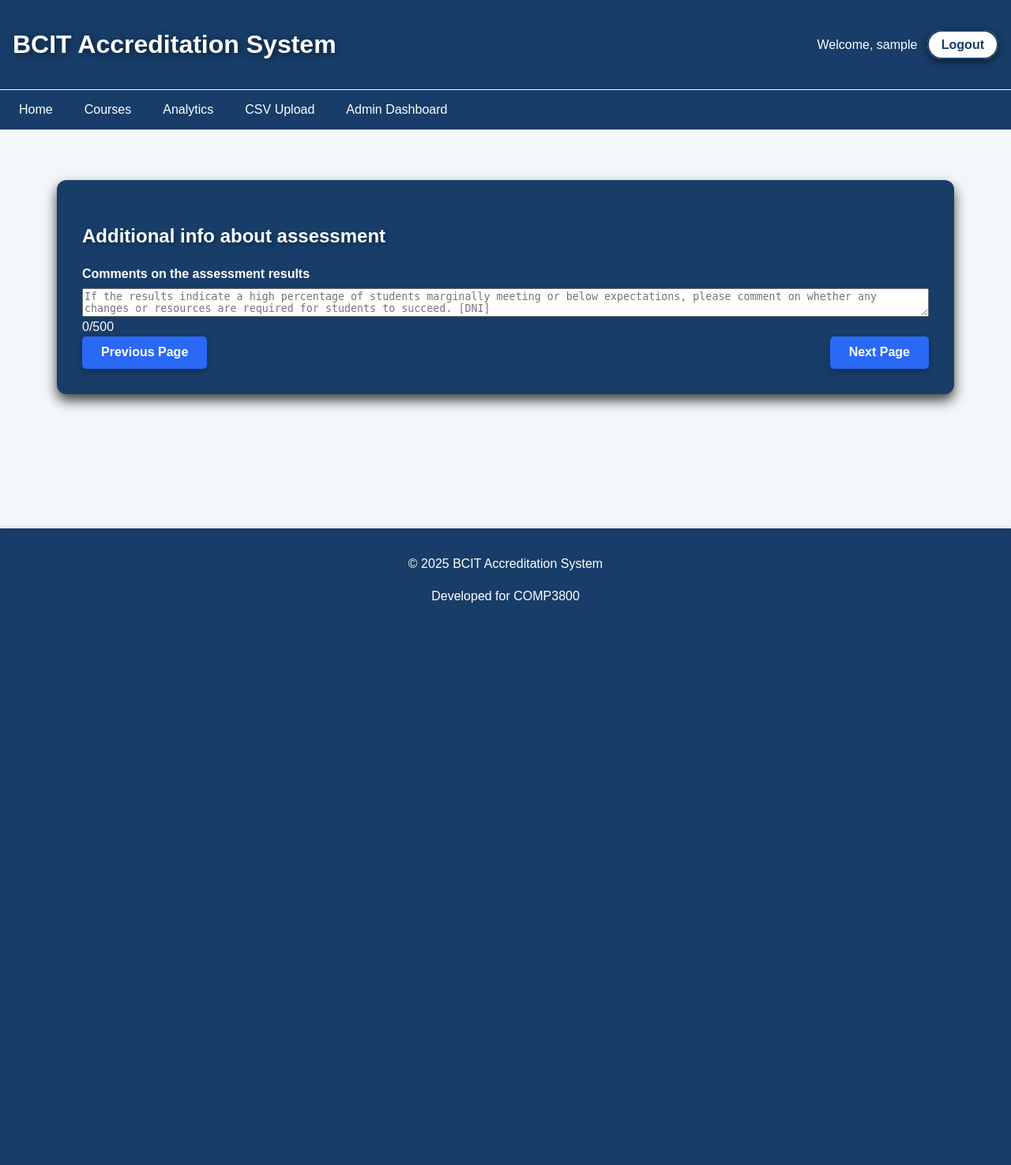
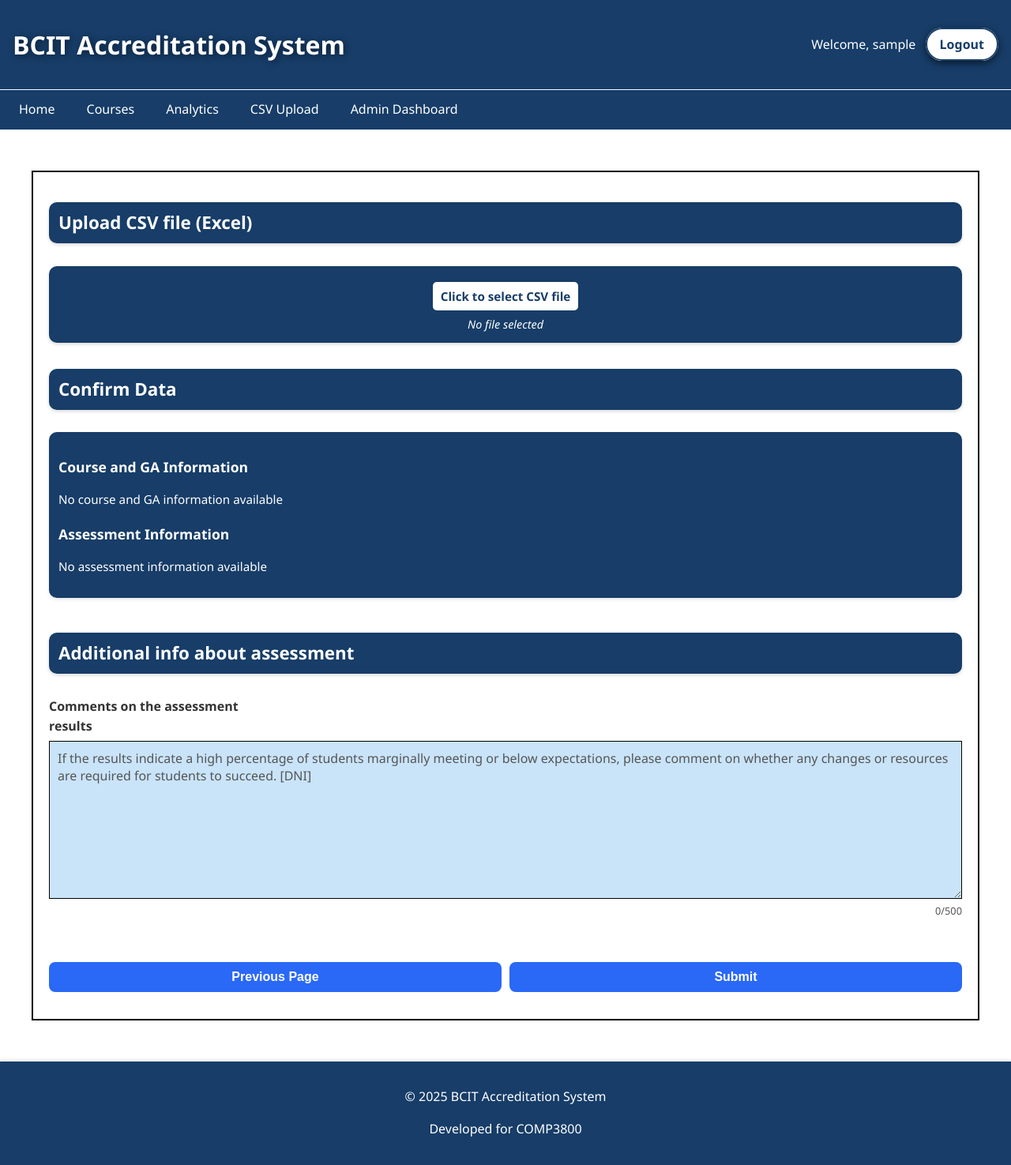
Before and after one commit to owensweet/proj1047-accreditation-db, a Django app: page /form/step3/ in a window 1280 px wide. Shown: the whole page at 79% size. Before the commit the page ends 763 px from the top, so only its background shows below. Run offline with Django 5.2, Linux system fonts and the light colour scheme; the visitor is signed in with stand-in values (Sample User, id 1).

Commit message:
(combined f3+f4,changed f5 to f4, fixed views and URLs to match changes)

```diff
--- a/backend/accreditation/urls.py
+++ b/backend/accreditation/urls.py
@@ -18,7 +18,7 @@
     path('form/step1/', views.form_step1_view, name='form_step1'),
     path('form/step2/', views.form_step2_view, name='form_step2'),
     path('form/step3/', views.form_step3_view, name='form_step3'),
-    path('form/step4/', views.form_step4_view, name='form_step4'),
+    # path('form/step4/', views.form_step4_view, name='form_step4'),
     path('form/success/', views.form_success_view, name='form_success'),
     path('form/submit/', views.form_submit_view, name='form_submit'),
 
--- a/backend/accreditation/views.py
+++ b/backend/accreditation/views.py
@@ -261,23 +261,16 @@
 @login_required
 def form_step3_view(request):
     """
-    Display the third step of the form
+    Display the third step of the form (comments & confirmation)
     """
-    return render(request, 'bcit_accreditation/bcit_accred_f3_assessment_comment.html')
-
-@login_required
-def form_step4_view(request):
-    """
-    Display the fourth step of the form
-    """
-    return render(request, 'bcit_accreditation/bcit_accred_f4_data_and_confirmation.html')
+    return render(request, 'bcit_accreditation/bcit_accred_f3_comment_and_confirmation.html')
 
 @login_required
 def form_success_view(request):
     """
     Display the success page after form submission
     """
-    return render(request, 'bcit_accreditation/bcit_accred_f5_successful_upload.html')
+    return render(request, 'bcit_accreditation/bcit_accred_f4_successful_upload.html')
 
 @login_required
 def form_submit_view(request):
--- /dev/null
+++ b/frontend/static/css/form3.css
@@ -0,0 +1,184 @@
+/* ===========================
+   F3 Container Styles
+=========================== */
+.f3container {
+    font-family: 'Segoe UI', Tahoma, Geneva, Verdana, sans-serif;
+    max-width: 1300px;
+    margin: 20px auto;
+    padding: 20px;
+    border: 2px solid #000;
+    box-sizing: border-box;
+    display: flex;
+    flex-direction: column;
+}
+
+/* Section Headers */
+.section-header {
+    width: 100%;
+    margin-bottom: 10px;
+}
+
+.heading {
+    font-size: 1.4rem;
+    font-weight: bold;
+    color: white;
+    background-color: #173d68;
+    padding: 8px 12px;
+    border-radius: 10px;
+    box-shadow: 0 2px 4px rgba(0, 0, 0, 0.15);
+}
+
+/* Upload Section, Data, and Buttons Container */
+.upload-container,
+.data-container,
+.comments-container,
+.button-group {
+    width: 100%;
+    margin-bottom: 14px;
+}
+
+/* File Upload Styling */
+.file-upload {
+    background-color: #173d68;
+    padding: 12px;
+    border-radius: 10px;
+    color: white;
+    text-align: center;
+    box-shadow: 0 2px 4px rgba(0, 0, 0, 0.15);
+}
+
+.file-input {
+    display: none;
+}
+
+.file-label {
+    display: inline-block;
+    background-color: white;
+    color: #173d68;
+    padding: 6px 10px;
+    border-radius: 5px;
+    cursor: pointer;
+    font-weight: bold;
+    margin-top: 8px;
+    transition: background-color 0.3s;
+    font-size: 0.95rem;
+}
+
+.file-label:hover {
+    background-color: #dce6f3;
+}
+
+.file-info {
+    margin-top: 6px;
+    font-style: italic;
+    font-size: 0.9rem;
+}
+
+/* User Data Display */
+.user-data > div {
+    background-color: #173d68;
+    color: white;
+    padding: 12px;
+    border-radius: 10px;
+    margin-bottom: 12px;
+    box-shadow: 0 2px 4px rgba(0, 0, 0, 0.1);
+    font-size: 0.95rem;
+}
+
+.user-data h3 {
+    margin-bottom: 6px;
+    font-size: 1.1rem;
+    color: white;
+}
+
+.user-data span {
+    display: inline-block;
+    min-width: 140px;
+    font-weight: 600;
+    margin-bottom: 3px;
+}
+
+/* Loading text */
+.loading-text {
+    font-style: italic;
+    color: #444;
+    font-size: 0.95rem;
+}
+
+/* Comment field styling */
+.comment-field {
+    margin-bottom: 20px;
+    display: flex;
+    flex-direction: column;
+}
+
+.comment-field label {
+    width: 250px;
+    font-weight: 600;
+    margin-bottom: 5px;
+}
+
+.comment-field textarea {
+    width: 100%;
+    min-height: 200px;
+    background-color: #c9e4f9;
+    border: 1px solid #000;
+    padding: 10px;
+    box-sizing: border-box;
+    font-family: inherit;
+    font-size: 16px;
+    resize: vertical;
+}
+
+.comment-field textarea:focus {
+    outline: none;
+    border-color: #0057a6;
+    background-color: #e9f4ff;
+}
+
+.comment-field textarea::placeholder {
+    color: #555;
+}
+
+.comment-field textarea:focus::placeholder {
+    color: transparent;
+}
+
+.char-counter {
+    align-self: flex-end;
+    font-size: 0.8rem;
+    color: #555;
+    margin-top: 5px;
+}
+
+/* Buttons */
+.button-group {
+    display: flex;
+    justify-content: space-between;
+    gap: 10px;
+    margin-top: 20px;
+}
+
+.button {
+    flex: 1;
+    padding: 10px 16px;
+    border: none;
+    border-radius: 8px;
+    font-size: 1rem;
+    font-weight: bold;
+    color: white;
+    cursor: pointer;
+    transition: background-color 0.3s ease;
+}
+
+.back-button {
+    background-color: #2A68F6;
+}
+
+.submit-button {
+    background-color: #2A68F6;
+}
+
+.button:hover {
+    opacity: 0.9;
+}
--- a/frontend/templates/bcit_accreditation/bcit_accred_f2_info_about_assessment.html
+++ b/frontend/templates/bcit_accreditation/bcit_accred_f2_info_about_assessment.html
@@ -97,7 +97,7 @@
             }
         }
 
-        // Handle form submission - store data and navigate to next page (F3)
+        // Handle form submission - store data and navigate to next page
         form.addEventListener('submit', function(event) {
             event.preventDefault();
 
@@ -111,7 +111,7 @@
             // Store in session storage
             sessionStorage.setItem('f2FormData', JSON.stringify(formData));
 
-            // Navigate to next page (F3)
+            // Navigate to next page (F3 - now combines the old F3 and F4)
             window.location.href = '{% url "form_step3" %}';
         });
 
--- a/frontend/templates/bcit_accreditation/bcit_accred_f3_assessment_comment.html
+++ /dev/null
@@ -1,87 +0,0 @@
-{% extends 'bcit_accreditation/base.html' %}
-
-{% block title %}Assessment Comments - BCIT Accreditation System{% endblock %}
-
-{% block extra_css %}
-{% load static %}
-<link rel="stylesheet" href="{% static 'css/form1.css' %}">
-{% endblock %}
-
-{% block content %}
-<div class="container">
-    <!-- Form Wrapper -->
-    <div class="form-wrapper">
-        <h2>Additional info about assessment</h2>
-
-        <form id="assessmentCommentForm">
-            <!-- Hidden input to store form data across pages -->
-            <input type="hidden" id="formData" class="form-storage">
-            {% csrf_token %}
-
-            <!-- Comments Field -->
-            <div class="form-column">
-                <label for="assessmentComments">Comments on the assessment results</label>
-                <textarea id="assessmentComments" name="assessmentComments" maxlength="500" placeholder="If the results indicate a high percentage of students marginally meeting or below expectations, please comment on whether any changes or resources are required for students to succeed. [DNI]" required></textarea>
-                <div><span id="commentsCounter">0</span>/500</div>
-            </div>
-
-            <!-- Button Row -->
-            <div class="button-row">
-                <button type="button" id="backButton">Previous Page</button>
-                <button type="submit" id="nextButton">Next Page</button>
-            </div>
-        </form>
-    </div>
-</div>
-{% endblock %}
-
-{% block extra_js %}
-<script>
-    document.addEventListener('DOMContentLoaded', function() {
-        // Reference to form elements
-        const form = document.getElementById('assessmentCommentForm');
-        const commentsField = document.getElementById('assessmentComments');
-        const commentsCounter = document.getElementById('commentsCounter');
-
-        // Set up character counting
-        function updateCharCounter() {
-            commentsCounter.textContent = commentsField.value.length;
-        }
-
-        // Add input listener to update character count
-        commentsField.addEventListener('input', updateCharCounter);
-
-        // Load previously stored data if available
-        if (sessionStorage.getItem('f3FormData')) {
-            const storedData = JSON.parse(sessionStorage.getItem('f3FormData'));
-
-            if (storedData.assessmentComments) {
-                commentsField.value = storedData.assessmentComments;
-                updateCharCounter();
-            }
-        }
-
-        // Handle form submission - store data and navigate to next page (F4)
-        form.addEventListener('submit', function(event) {
-            event.preventDefault();
-
-            // Collect form data
-            const formData = {
-                assessmentComments: commentsField.value
-            };
-
-            // Store in session storage
-            sessionStorage.setItem('f3FormData', JSON.stringify(formData));
-
-            // Navigate to next page (F4)
-            window.location.href = '{% url "form_step4" %}';
-        });
-
-        // Handle back button - navigate back to F2
-        document.getElementById('backButton').addEventListener('click', function() {
-            // Navigate back to F2
-            window.location.href = '{% url "form_step2" %}';
-        });
-    });
-</script>
-{% endblock %}
--- a/frontend/templates/bcit_accreditation/bcit_accred_f4_data_and_confirmation.html
+++ b/frontend/templates/bcit_accreditation/bcit_accred_f3_comment_and_confirmation.html
@@ -1,14 +1,14 @@
 {% extends 'bcit_accreditation/base.html' %}
 {% load static %}
 
-{% block title %}Data Confirmation - BCIT Accreditation System{% endblock %}
+{% block title %}Assessment Comments & Confirmation - BCIT Accreditation System{% endblock %}
+
+{% block extra_css %}
+<link rel="stylesheet" href="{% static 'css/form3.css' %}">
+{% endblock %}
 
 {% block content %}
-<!-- CSS Link if base.html doesn't include it -->
-{% load static %}
-<link rel="stylesheet" href="{% static 'css/form4.css' %}">
-
-<div class="page-container">
+<div class="f3container">
     <!-- CSV Upload Heading Container -->
     <div class="section-header">
         <h2 class="heading">Upload CSV file (Excel)</h2>
@@ -31,9 +31,29 @@
     <!-- Data Confirmation Container -->
     <div class="data-container">
         <div id="userData" class="user-data">
-            <!-- Data from F1, F2, F3 will be displayed here -->
+            <!-- Data from F1, F2 will be displayed here -->
             <p class="loading-text">Loading your data...</p>
         </div>
+    </div>
+
+    <!-- Comments Heading Container -->
+    <div class="section-header">
+        <h2 class="heading">Additional info about assessment</h2>
+    </div>
+
+    <!-- Comments Container -->
+    <div class="comments-container">
+        <form id="assessmentCommentForm">
+            <!-- Hidden input to store form data across pages -->
+            <input type="hidden" id="formData" class="form-storage">
+            {% csrf_token %}
+
+            <div class="comment-field">
+                <label for="assessmentComments">Comments on the assessment results</label>
+                <textarea id="assessmentComments" name="assessmentComments" maxlength="500" placeholder="If the results indicate a high percentage of students marginally meeting or below expectations, please comment on whether any changes or resources are required for students to succeed. [DNI]" required></textarea>
+                <div class="char-counter"><span id="commentsCounter">0</span>/500</div>
+            </div>
+        </form>
     </div>
 
     <!-- Action Buttons -->
@@ -47,12 +67,38 @@
 {% block extra_js %}
 <script>
     document.addEventListener('DOMContentLoaded', function() {
+        // Comment fields
+        const commentsField = document.getElementById('assessmentComments');
+        const commentsCounter = document.getElementById('commentsCounter');
+
+        // CSV file handling
         const csvFileInput = document.getElementById('csvFile');
         const csvFileInfo = document.querySelector('.file-info');
         const userData = document.getElementById('userData');
+
+        // Buttons
         const backButton = document.getElementById('backButton');
         const submitButton = document.getElementById('submitButton');
 
+        // Set up character counting for comments
+        function updateCharCounter() {
+            commentsCounter.textContent = commentsField.value.length;
+        }
+
+        // Add input listener to update character count
+        commentsField.addEventListener('input', updateCharCounter);
+
+        // Load previously stored comment data if available
+        if (sessionStorage.getItem('f3FormData')) {
+            const storedData = JSON.parse(sessionStorage.getItem('f3FormData'));
+
+            if (storedData.assessmentComments) {
+                commentsField.value = storedData.assessmentComments;
+                updateCharCounter();
+            }
+        }
+
+        // CSV file change handler
         csvFileInput.addEventListener('change', function(e) {
             if (this.files && this.files[0]) {
                 const file = this.files[0];
@@ -70,10 +116,10 @@
             }
         });
 
+        // Load user data from previous steps
         function loadUserData() {
             const f1Data = JSON.parse(sessionStorage.getItem('f1FormData') || '{}');
             const f2Data = JSON.parse(sessionStorage.getItem('f2FormData') || '{}');
-            const f3Data = JSON.parse(sessionStorage.getItem('f3FormData') || '{}');
 
             let html = '<div>';
 
@@ -108,44 +154,57 @@
             } else {
                 html += '<p>No assessment information available</p>';
             }
-            html += '</div>';
-
-            html += '<h3>Assessment Comments</h3><div>';
-            if (Object.keys(f3Data).length > 0) {
-                html += `<div><span>Comments:</span> <span>${f3Data.assessmentComments || ''}</span></div>`;
-            } else {
-                html += '<p>No assessment comments available</p>';
-            }
             html += '</div></div>';
 
             userData.innerHTML = html;
         }
 
+        // Load the user data
         loadUserData();
 
+        // Handle back button
         backButton.addEventListener('click', function() {
-            window.location.href = '{% url "form_step3" %}';
+            // Save comment data before navigating
+            const commentData = {
+                assessmentComments: commentsField.value
+            };
+            sessionStorage.setItem('f3FormData', JSON.stringify(commentData));
+
+            // Navigate back to F2
+            window.location.href = '{% url "form_step2" %}';
         });
 
+        // Handle submit button
         submitButton.addEventListener('click', function() {
+            // Check if CSV file is uploaded
             if (!csvFileInput.files || !csvFileInput.files[0]) {
                 alert('Please upload a CSV file first');
                 return;
             }
 
+            // Save comment data
+            const commentData = {
+                assessmentComments: commentsField.value
+            };
+            sessionStorage.setItem('f3FormData', JSON.stringify(commentData));
+
+            // Prepare form data for submission
             const formData = new FormData();
             formData.append('csv_file', csvFileInput.files[0]);
 
+            // Combine all data from F1, F2, and F3
             const allData = {
                 ...JSON.parse(sessionStorage.getItem('f1FormData') || '{}'),
                 ...JSON.parse(sessionStorage.getItem('f2FormData') || '{}'),
-                ...JSON.parse(sessionStorage.getItem('f3FormData') || '{}')
+                ...commentData
             };
 
+            // Add all data to the form
             for (const key in allData) {
                 formData.append(key, allData[key]);
             }
 
+            // Submit to the server
             fetch('{% url "form_submit" %}', {
                 method: 'POST',
                 body: formData,
@@ -157,7 +216,7 @@
             .then(data => {
                 if (data.success) {
                     sessionStorage.clear();
-                    window.location.href = '{% url "form_success" %}';
+                    window.location.href = '{% url "form_success" %}';  // Reference the new f4 page
                 } else {
                     alert('Error: ' + data.message);
                 }
--- a/frontend/templates/bcit_accreditation/bcit_accred_f5_successful_upload.html
+++ b/frontend/templates/bcit_accreditation/bcit_accred_f4_successful_upload.html
@@ -4,14 +4,14 @@
 
 {% block extra_css %}
 {% load static %}
-<link rel="stylesheet" href="{% static 'css/form5.css' %}">
+<link rel="stylesheet" href="{% static 'css/form4.css' %}">
 {% endblock %}
 
 {% block content %}
-<div class="f5container">
+<div class="f4container">
     <!-- Success Message Container -->
     <div class="success-container">
-        <h2>Upload Successful</h2>
+        <h2>Upload successful</h2>
     </div>
 
     <!-- Home Button -->
```
Also changed, not shown: frontend/static/css/form4.css (+56 -0 lines), frontend/static/css/form5.css (deleted, +0 -57 lines).
